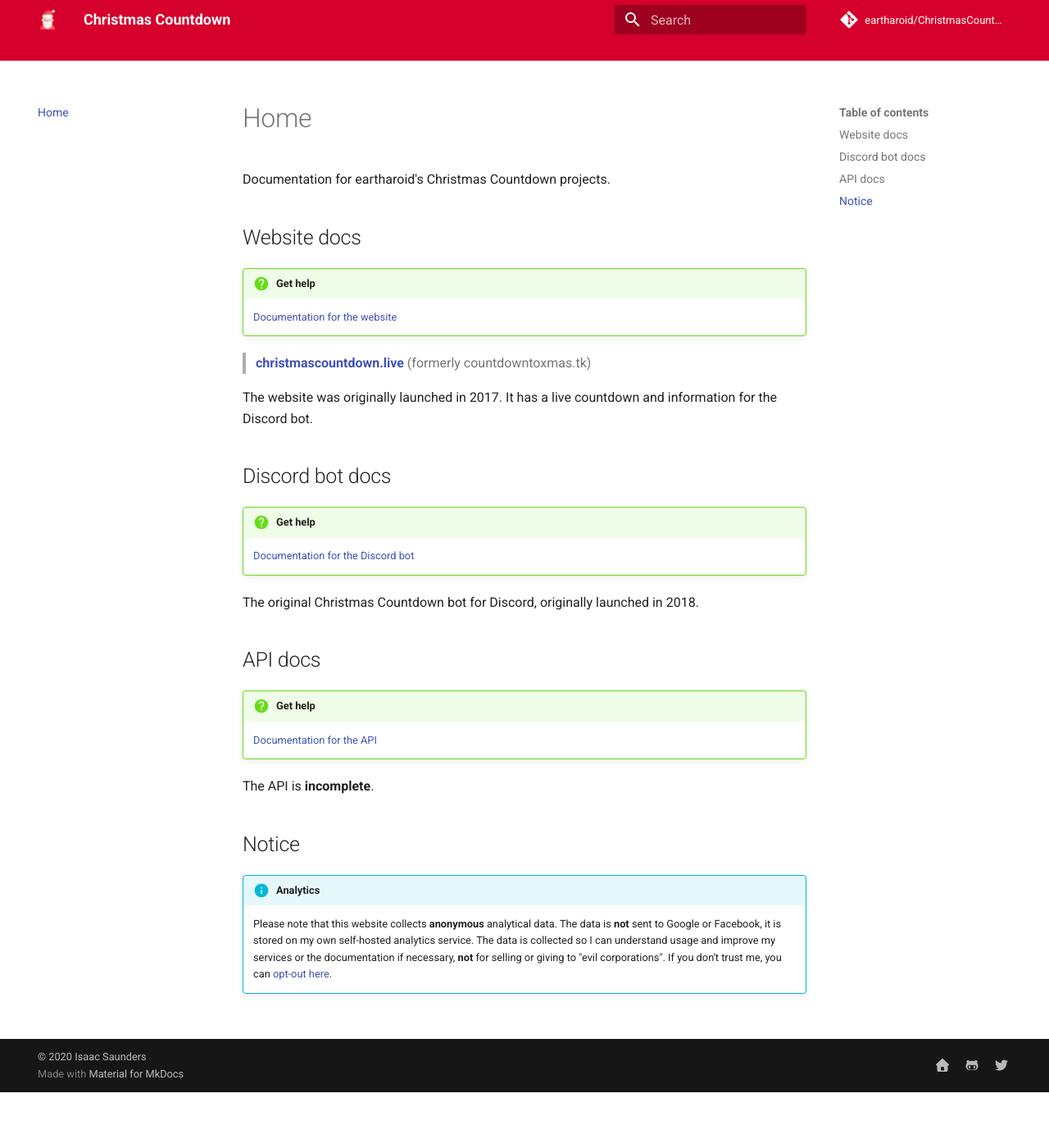
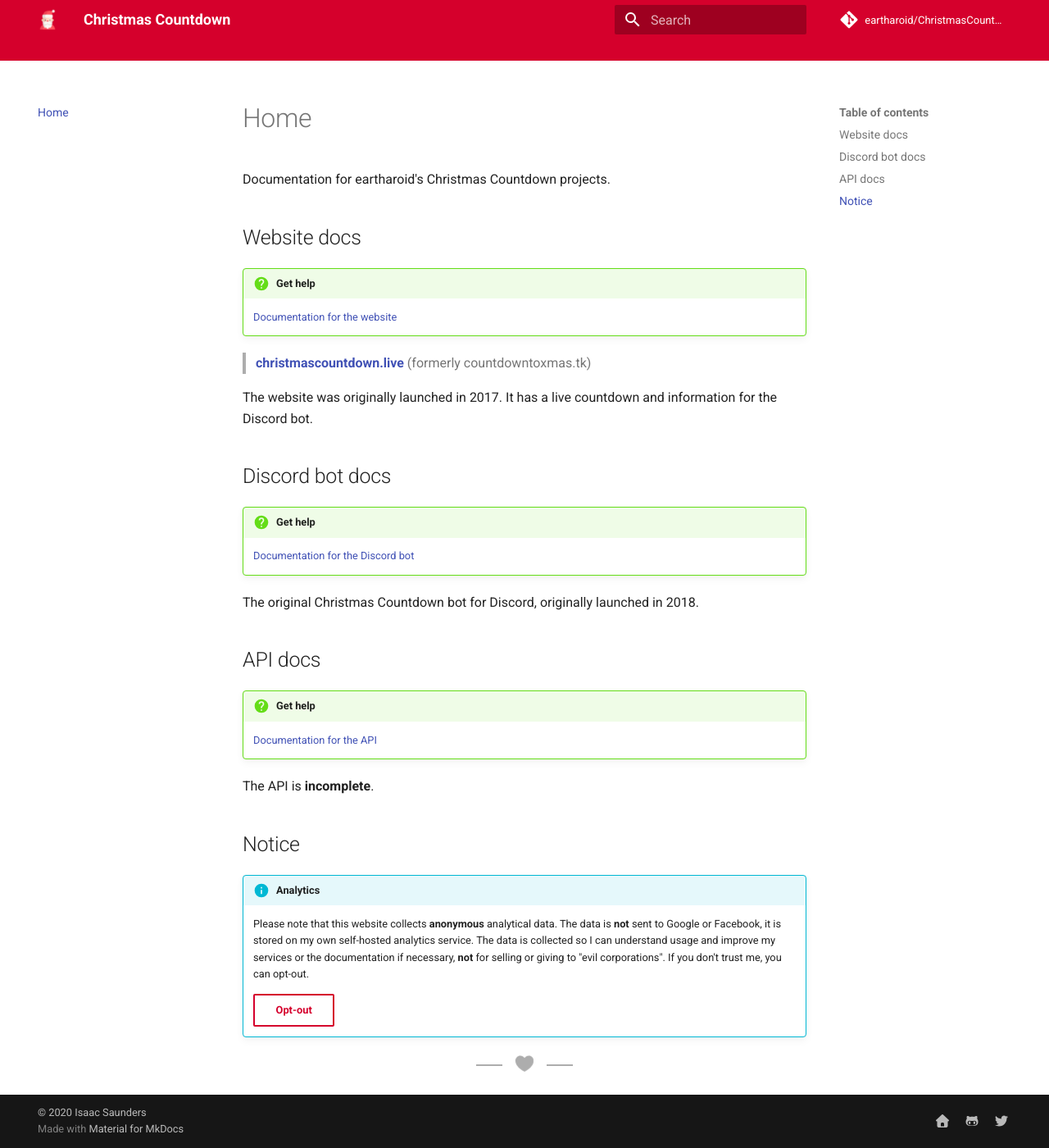
Before and after one commit to christmas-countdown/docs, an MkDocs documentation site: the page built from docs/index.md, in a window 1280 px wide and 1400 px high, scrolled down 68 px. Shown: the whole window at 82% size. Built offline with MkDocs 1.6.1 and Material for MkDocs 9.7.7, drawn with Linux system fonts in a browser that asks for light colours; comment, search, counter and statistics services are not loaded.

```diff
--- a/docs/index.md
+++ b/docs/index.md
@@ -28,4 +28,6 @@ The API is **incomplete**.
 ## Notice
 
 !!! info "Analytics"
-	Please note that this website collects **anonymous** analytical data. The data is **not** sent to Google or Facebook, it is stored on my own self-hosted analytics service. The data is collected so I can understand usage and improve my services or the documentation if necessary, **not** for selling or giving to "evil corporations". If you don't trust me, you can [opt-out here](javascript:analytics_opt_out();).
+	Please note that this website collects **anonymous** analytical data. The data is **not** sent to Google or Facebook, it is stored on my own self-hosted analytics service. The data is collected so I can understand usage and improve my services or the documentation if necessary, **not** for selling or giving to "evil corporations". If you don't trust me, you can opt-out.
+
+	[Opt-out](javascript:analytics_opt_out();){: .md-button }
--- a/docs/javascripts/extra.js
+++ b/docs/javascripts/extra.js
@@ -7,8 +7,8 @@ window.onload = function() {
 	Countly.track_sessions();
 	// Countly.track_pageview(); // won't work with SPA (navigation.instant feature)
 	Countly.track_links();
-	// Countly.track_clicks(); // enterprise only
-	// Countly.track_scrolls(); // enterprise only
+	Countly.track_clicks(); // enterprise only
+	Countly.track_scrolls(); // enterprise only
 	Countly.track_errors();
 
 	Countly.enable_feedback({
@@ -18,6 +18,14 @@ window.onload = function() {
 	app.location$.subscribe(function(url) {
 		Countly.track_pageview(url.pathname); // works with SPA/instant feature
 	});
+
+	app.document$.subscribe(function () {
+		let tables = document.querySelectorAll("article table");
+		tables.forEach(function (table) {
+			new Tablesort(table);
+		});
+	})
+
 };
 
 function analytics_opt_out() {
--- a/docs/stylesheets/extra.css
+++ b/docs/stylesheets/extra.css
@@ -7,11 +7,11 @@
 } */
 
 [data-md-color-scheme="custom"] {
-	--md-primary-fg-color:        #D5002C;
+	--md-primary-fg-color: #D5002C;
 	--md-primary-fg-color--light: #D6A7B0;
-	--md-primary-fg-color--dark:  #8F001D;
+	--md-primary-fg-color--dark: #8F001D;
 
-	--md-accent-fg-color:        #8F001D;
+	--md-accent-fg-color: #8F001D;
 }
 
 a code {
@@ -33,8 +33,80 @@ a code:hover {
 	color: white;
 }
 
-.md-announce a, .md-announce a:hover {
+.md-announce a,
+.md-announce a:hover {
 	color: white !important;
 	/* text-decoration: underline; */
 	font-weight: bold;
 }
+
+footer.sponsorship {
+	text-align: center
+}
+
+footer.sponsorship hr {
+	display: inline-block;
+	width: 1.6rem;
+	margin: 0 .7rem;
+	vertical-align: middle;
+	border-bottom: 2px solid var(--md-default-fg-color--lighter)
+}
+
+footer.sponsorship:hover hr {
+	border-color: var(--md-accent-fg-color)
+}
+
+footer.sponsorship:not(:hover) .twemoji.heart-throb-hover svg {
+	color: var(--md-default-fg-color--lighter) !important
+}
+
+.twemoji.heart-throb svg,
+.twemoji.heart-throb-hover svg {
+	position: relative;
+	color: var(--md-heart);
+	animation: pulse 1.5s ease infinite
+}
+
+@keyframes pulse {
+	0% {
+		transform: scale(1)
+	}
+
+	40% {
+		color: var(--md-heart-big);
+		transform: scale(1.3)
+	}
+
+	50% {
+		transform: scale(1.2)
+	}
+
+	60% {
+		color: var(--md-heart-big);
+		transform: scale(1.3)
+	}
+
+	100% {
+		transform: scale(1)
+	}
+}
+
+footer.sponsorship {
+	text-align: center
+}
+
+footer.sponsorship hr {
+	display: inline-block;
+	width: 1.6rem;
+	margin: 0 .7rem;
+	vertical-align: middle;
+	border-bottom: 2px solid var(--md-default-fg-color--lighter)
+}
+
+footer.sponsorship:hover hr {
+	border-color: var(--md-accent-fg-color)
+}
+
+footer.sponsorship:not(:hover) .twemoji.heart-throb-hover svg {
+	color: var(--md-default-fg-color--lighter) !important
+}
--- a/mkdocs.yml
+++ b/mkdocs.yml
@@ -16,6 +16,7 @@ copyright: '&copy; 2020 Isaac Saunders'
 extra_css:
     - stylesheets/extra.css
 extra_javascript:
+    - https://cdnjs.cloudflare.com/ajax/libs/tablesort/5.2.1/tablesort.min.js
     - javascripts/extra.js
 
 theme:
@@ -65,14 +66,15 @@ plugins:
 
 # Extensions
 markdown_extensions:
+  - abbr
   - admonition
+  - attr_list
   - codehilite:
       guess_lang: false
   - toc:
       permalink: true
   - footnotes
   - meta
-# pymd
   - pymdownx.arithmatex
   - pymdownx.betterem:
       smart_enable: all
@@ -86,6 +88,7 @@ markdown_extensions:
   - pymdownx.magiclink
   - pymdownx.mark
   - pymdownx.smartsymbols
+  - pymdownx.snippets
   - pymdownx.superfences
   - pymdownx.tasklist:
       custom_checkbox: true
--- a/overrides/main.html
+++ b/overrides/main.html
@@ -5,3 +5,17 @@
 {% block analytics %}
 <script src="https://try.count.ly/sdk/web/countly.min.js"></script>
 {% endblock %}
+
+{% block content %}
+  {{ super() }}
+  <footer class="sponsorship">
+    <hr>
+    <a href="https://www.christmascountdown.live/premium" title="Donate for premium features">
+      <span class="twemoji heart-throb-hover">
+        {% set icon = "octicons/heart-fill-16" %}
+        {% include ".icons/" ~ icon ~ ".svg" %}
+      </span>
+    </a>
+    <hr>
+  </footer>
+{% endblock %}
```
Also changed, not shown: docs/discord/commands.md (+62 -0 lines).
